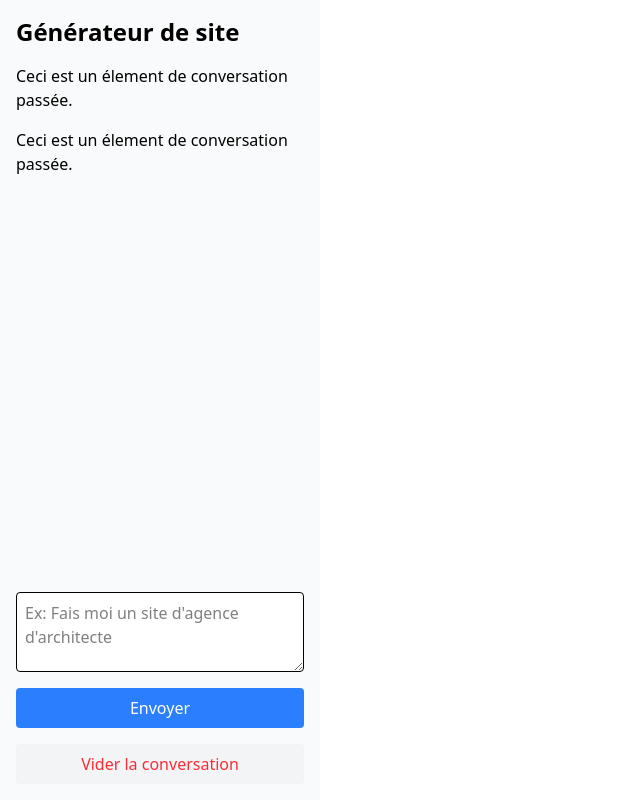
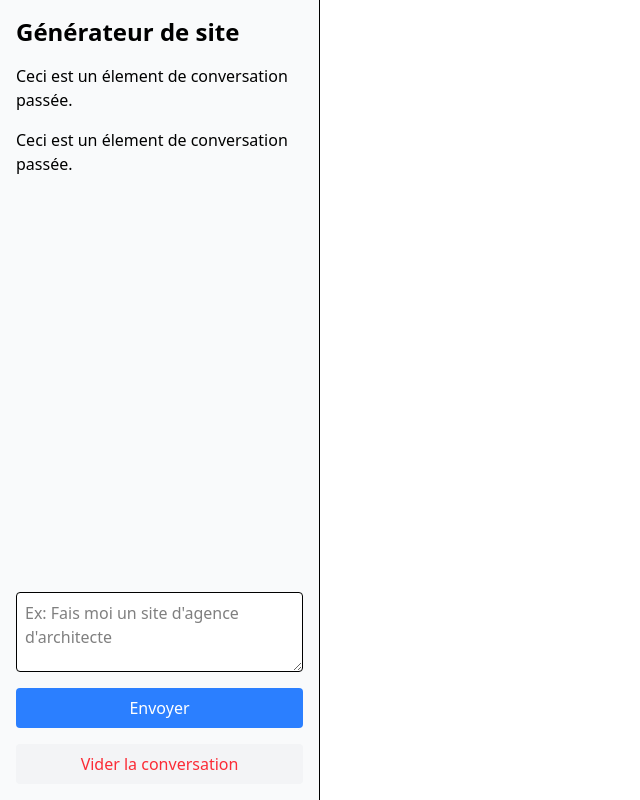
Before and after one commit to jlg-formation/site-generator, a website built with Vite: page index.html in a window 1280 px wide. Shown: the whole page, without its empty margins (0-640 px from the left). Built offline with nearby package versions, Linux system fonts and the light colour scheme.

Commit message:
dev: added border right to sidebar

```diff
--- a/index.html
+++ b/index.html
@@ -7,7 +7,7 @@
     <title>Générateur de site</title>
   </head>
   <body class="flex h-screen w-screen">
-    <aside class="flex w-80 flex-col justify-between bg-gray-50 p-4">
+    <aside class="flex w-80 flex-col justify-between border-r bg-gray-50 p-4">
       <div class="flex flex-col gap-4">
         <header>
           <h1 class="text-2xl font-bold">Générateur de site</h1>
```
